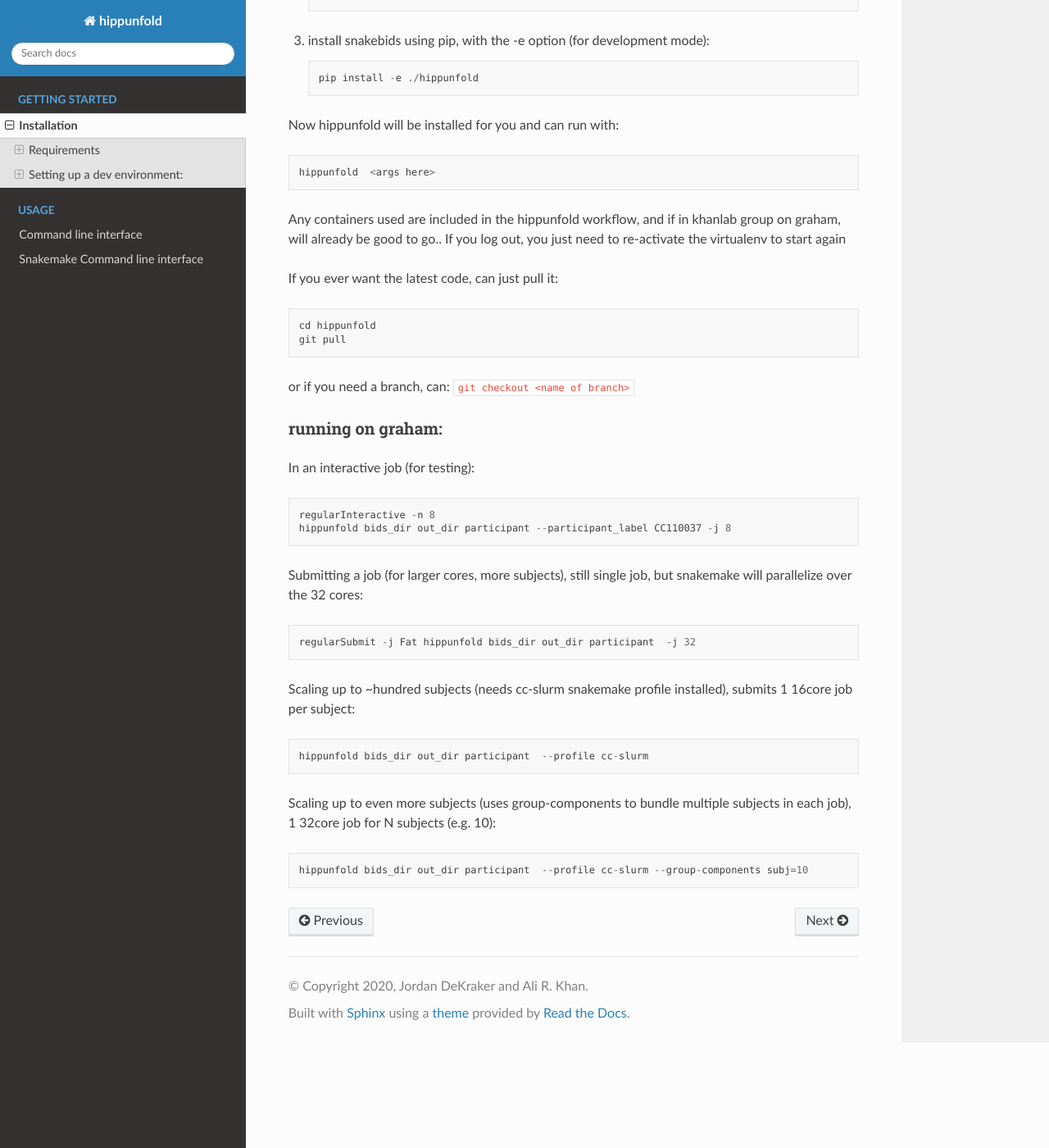
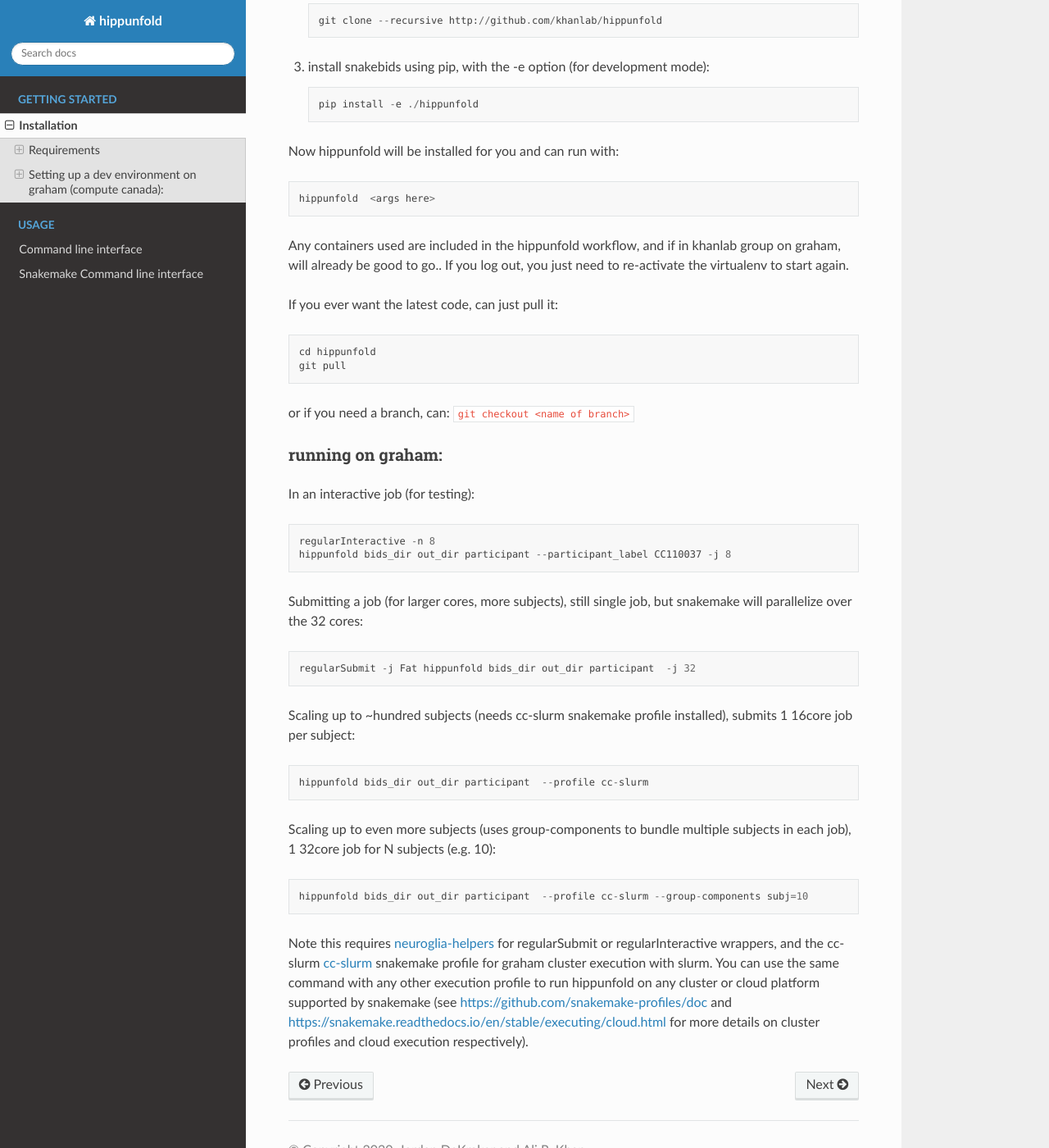
Before and after one commit to mcespedes99/hippunfold, a Sphinx documentation site: the page built from docs/getting_started/installation.rst, in a window 1280 px wide and 1400 px high, scrolled down 1656 px. Shown: the whole window at 82% size. Built offline with Sphinx 7.4.7 and the Read the Docs theme 2.0.0, drawn with Linux system fonts in a browser that asks for light colours; some of the changed text lies outside the part shown.

Commit message:
attempt to fix code block formatting and edit docs [skip ci]

```diff
--- a/docs/getting_started/installation.rst
+++ b/docs/getting_started/installation.rst
@@ -18,21 +18,15 @@
 Docker:
 ^^^^^^^
 
-Pull the container:
-
-.. code-block::
+Pull the container::
 
    docker pull khanlab/hippunfold:latest
 
-do a dry run, printing the command at each step:
-
-.. code-block::
+do a dry run, printing the command at each step::
 
    docker run -it --rm -v PATH_TO_BIDS_DIR:/bids:ro -v PATH_TO_OUTPUT_DIR:/output khanlab/hippunfold:latest /bids /output participant -np
 
-run it with maximum number of cores:
-
-.. code-block::
+run it with maximum number of cores::
 
    docker run -it --rm -v PATH_TO_BIDS_DIR:/bids:ro -v PATH_TO_OUTPUT_DIR:/output khanlab/hippunfold:latest /bids /output participant -p --cores all
 
@@ -40,33 +34,26 @@
 Singularity:
 ^^^^^^^^^^^^
 
-Pull the container:
-
-.. code-block::
+Pull the container::
 
    singularity pull khanlab_hippunfold_latest.sif docker://khanlab/hippunfold:latest
 
-do a dry run, printing the command at each step:
-
-.. code-block::
+do a dry run, printing the command at each step::
 
    singularity run -e khanlab_hippunfold_latest.sif khanlab/hippunfold:latest PATH_TO_BIDS_DIR PATH_TO_OUTPUT_DIR participant -np
 
-run it with maximum number of cores:
-
-.. code-block::
+run it with maximum number of cores::
 
    singularity run -e khanlab_hippunfold_latest.sif khanlab/hippunfold:latest PATH_TO_BIDS_DIR PATH_TO_OUTPUT_DIR participant  -p --cores all
 
 
-Setting up a dev environment:
+Setting up a dev environment on graham (compute canada):
 -----------------------------
 
 Here are some instructions to get your python environment set-up on graham to run hippunfold:
 
 
-#. create a virtualenv and activate it:
-   .. code-block::
+#. create a virtualenv and activate it::
 
       mkdir $SCRATCH/hippdev
       cd $SCRATCH/hippdev
@@ -75,31 +62,23 @@
       source venv/bin/activate
 
 #.
-   clone the source repos (so you can make/pull changes easily, or change to branch):
-
-   .. code-block::
+   clone the source repos (so you can make/pull changes easily, or change to branch)::
 
       git clone --recursive http://github.com/khanlab/hippunfold
 
 #.
-   install snakebids using pip, with the -e option (for development mode):
-
-   .. code-block::
+   install snakebids using pip, with the -e option (for development mode)::
 
       pip install -e ./hippunfold
 
-Now hippunfold will be installed for you and can run with:
-
-.. code-block::
+Now hippunfold will be installed for you and can run with::
 
    hippunfold  <args here>
 
 
-Any containers used are included in the hippunfold workflow, and if in khanlab group on graham, will already be good to go..  If you log out, you just need to re-activate the virtualenv to start again
+Any containers used are included in the hippunfold workflow, and if in khanlab group on graham, will already be good to go..  If you log out, you just need to re-activate the virtualenv to start again.
 
-If you ever want the latest code, can just pull it:
-
-.. code-block::
+If you ever want the latest code, can just pull it::
 
    cd hippunfold
    git pull
@@ -136,3 +115,5 @@
 .. code-block::
 
    hippunfold bids_dir out_dir participant  --profile cc-slurm --group-components subj=10
+
+Note this requires `neuroglia-helpers <https://github.com/khanlab/neuroglia-helpers>`_ for regularSubmit or regularInteractive wrappers, and the cc-slurm `cc-slurm <https://github.com/khanlab/cc-slurm>`_ snakemake profile for graham cluster execution with slurm. You can use the same command with any other execution profile to run hippunfold on any cluster or cloud platform supported by snakemake (see https://github.com/snakemake-profiles/doc and https://snakemake.readthedocs.io/en/stable/executing/cloud.html for more details on cluster profiles and cloud execution respectively).
```
